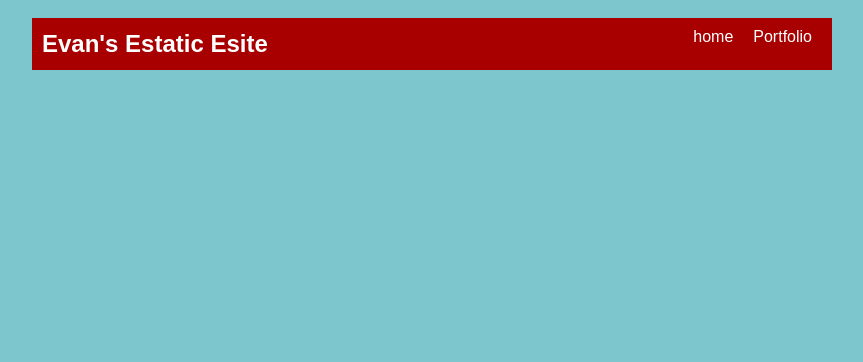
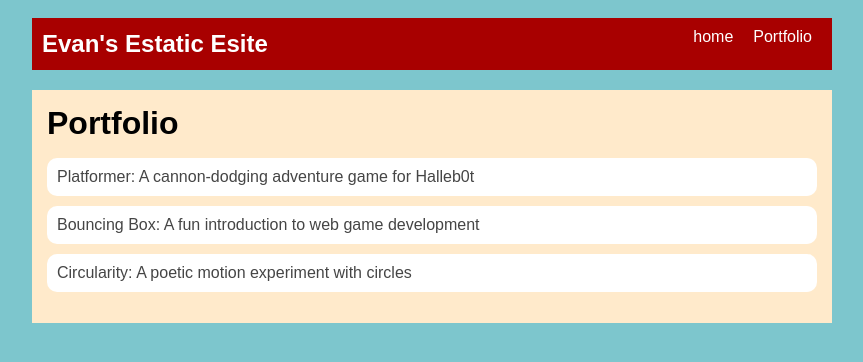
Before and after one commit to evaneleven11/evaneleven11.github.io, a plain HTML site: page portfolio.html in a window 1280 px wide. Shown: the whole page, without its empty margins (208-1071 px from the left). Drawn offline with Linux system fonts and the light colour scheme.

Commit message:
add portfolio page to website

```diff
--- a/portfolio.html
+++ b/portfolio.html
@@ -21,7 +21,20 @@
        </nav>
 
       <main>
+        <div class="content">
+          <h1>Portfolio</h1>
+         <ul id="portfolio">
+         <li>
+  <a href="fsd-projects/platformer/">Platformer: A cannon-dodging adventure game for Halleb0t</a>
+</li>
+<li>
+  <a href="fsd-projects/bouncing-box/">Bouncing Box: A fun introduction to web game development</a>
+</li>
+<li>
+  <a href="fsd-projects/circularity/">Circularity: A poetic motion experiment with circles</a>
+</li>
 
+        </ul>
       </main>
      </div>
     </body>
--- a/style.css
+++ b/style.css
@@ -74,3 +74,28 @@ h2,
 h3 {
   margin: 0px;
 }
+
+.content h1 {
+  color: black;
+}
+
+#portfolio {
+  list-style-type: none;
+  padding-left: 0;
+}
+
+#portfolio li {
+  background: #fff;
+  padding: 10px;
+  border-radius: 10px;
+  margin-bottom: 10px;
+}
+
+#portfolio li:hover {
+  background: #eee;
+}
+
+#portfolio a {
+  text-decoration: none;
+  color: #454545;
+}
```
